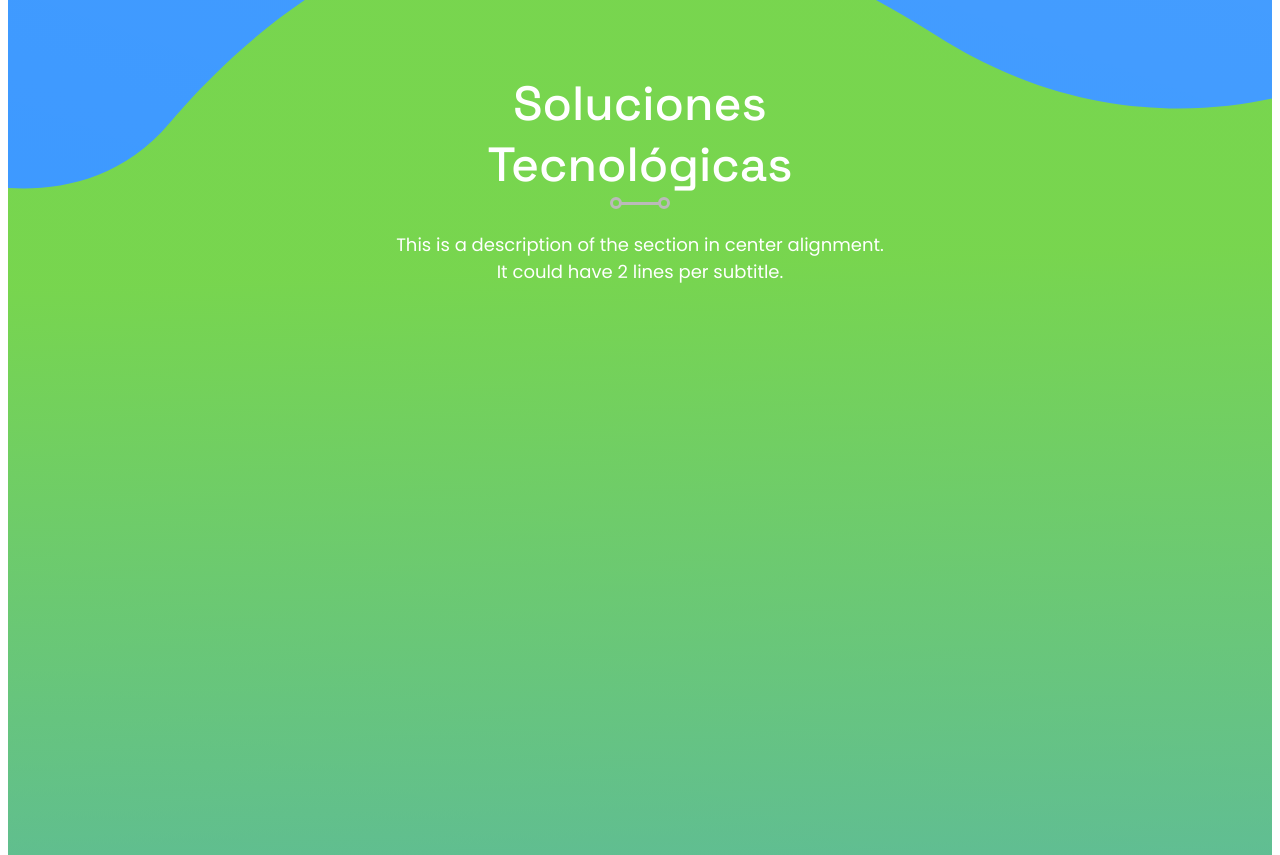
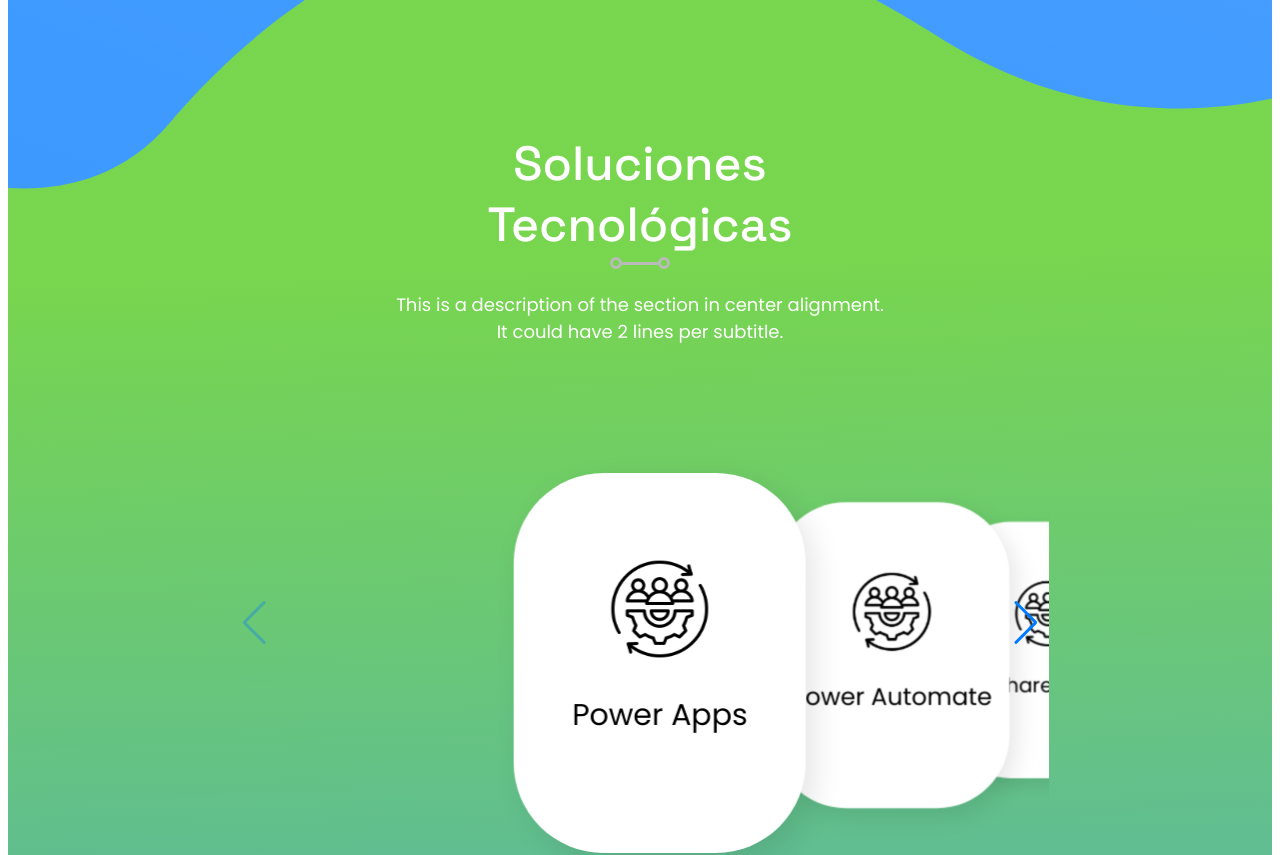
Before and after one commit to Adrianaortiz00/cdigital2024, a Next.js app: page / in a window 1280 px wide. Shown: the part 960-1815 px from the top of the page. Built offline with nearby package versions, Linux system fonts and the light colour scheme; no server answers.

Commit message:
adding styles in slides

```diff
--- a/src/components/SliderServices.jsx
+++ b/src/components/SliderServices.jsx
@@ -2,7 +2,7 @@
 
 "use client";
 
-import dynamic from "next/dynamic";
+/* import dynamic from "next/dynamic";
 
 // Importa Swiper de forma correcta
 const SwiperComponent = dynamic(() =>
@@ -13,7 +13,7 @@
   import("swiper/react").then((mod) => mod.SwiperSlide),
   { ssr: false }
 );
-
+ */
 
 import Image from "next/image";
 import { EffectCoverflow, Pagination, Navigation } from 'swiper/modules';
@@ -23,31 +23,32 @@
 import 'swiper/css/pagination';
 import 'swiper/css/navigation';
 import { Autoplay } from 'swiper/modules';
-import { SwiperSlide } from 'swiper/react';
+import { Swiper, SwiperSlide } from 'swiper/react';
+
 const slidesService=[
     {
         id:1,
-        title:"Title 1",
+        title:"Power Apps",
         image: "/images/slide-service-1.png",
     },
     {
         id:2,
-        title:"Title 2",
+        title:"Power Automate",
         image: "/images/slide-service-1.png",
     },
     {
         id:3,
-        title:"Title 3",
+        title:"SharePoint",
         image: "/images/slide-service-1.png",
     },
     {
         id:4,
-        title:"Title 4",
+        title:"UX/UI",
         image: "/images/slide-service-1.png",
     },
     {
         id:5,
-        title:"Title 5",
+        title:"Capacitaciones & Soporte",
         image: "/images/slide-service-1.png",
     },
 ]
@@ -61,24 +62,32 @@
             alignment="center"
             color="white"
         />
-        <SwiperComponent
-            effect={'coverflow'}
+        <Swiper
+            effect="coverflow"
             coverflowEffect={{
                 rotate: 0,
                 stretch: 0,
                 depth: 100,
                 modifier: 2.5,
+                slideShadows: false
               }}
-            modules={[Navigation, Pagination, Autoplay,]}
-            spaceBetween={10}
-            slidesPerView={6}
-            loop={true}
+            modules={[EffectCoverflow, Navigation, Pagination, Autoplay,]}
+            centeredSlides={true}
+            spaceBetween={0}
+            slidesPerView={3}
+           /*  loop={true}
+            autoplay={{
+                delay: 2500,
+                disableOnInteraction: false
+            }} */
+            //pagination={{ clickable: true }}
+            navigation={true}
             className={styles["slider"]}
         >
             {slidesService.map((slide)=>(
                 <SwiperSlide key={slide.id} className={styles["slider-single"]}>
-                {({isActive})=>(
-                    <div>
+
+                    <div className="slide">
                     <Image
                     src={slide.image}
                     alt="imagen de parner"
@@ -87,13 +96,13 @@
                     layout="intrinsic"
                     className={styles["image"]}
                     />
-                    <h3>{slide.title}</h3>
+                    <h3 className={styles["title-slide"]}>{slide.title}</h3>
                     </div>
-                )}
+
                 </SwiperSlide>
             ))}
 
-        </SwiperComponent>
+        </Swiper>
         </div>
     </section>
   )
--- a/src/styles/components/sliderServices.module.scss
+++ b/src/styles/components/sliderServices.module.scss
@@ -16,9 +16,27 @@
         display: flex;
         flex-direction: column;
         align-items: center;
-        justify-content: flex-start;
-        div{
-            padding-top: 250px;
+        justify-content: center;
+        .slider{
+            margin-top: 10px;
+            width: 60%;
+            height: 300px;
+            padding: 100px 30px;
+            .slider-single{
+                padding: 40px 20px;
+                display: flex;
+                justify-content: center;
+                align-items: center;
+                text-align: center;
+                background-color: $white-color;
+                border-radius: 90px;
+                overflow: hidden;
+                box-shadow: 10px 10px 30px rgba(0, 0, 0, 0.1);
+                .title-slide {
+                    //color: $white-color;
+                    @extend .description;
+                }
+            }
         }
     }
 }
```
Also changed, not shown: public/images/slide-service-1.png (added).
